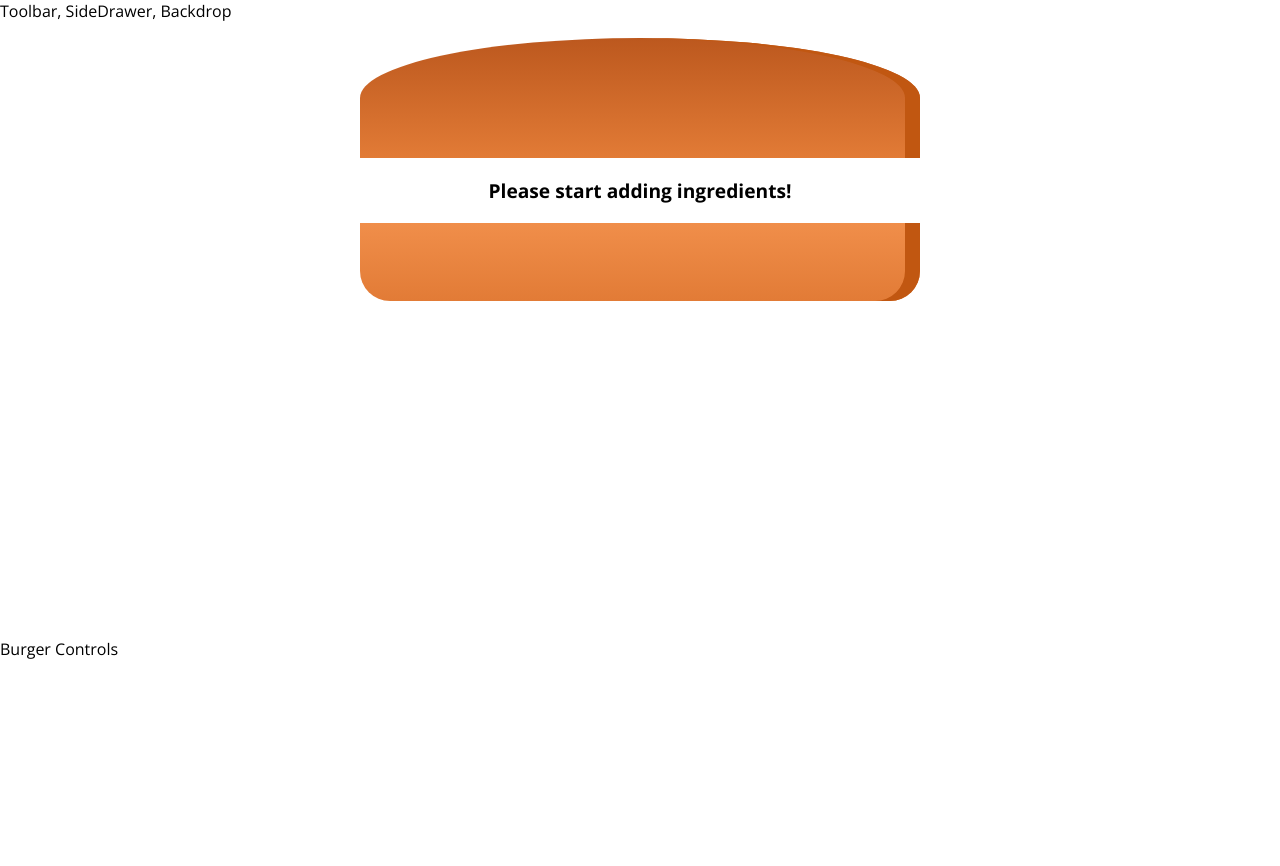
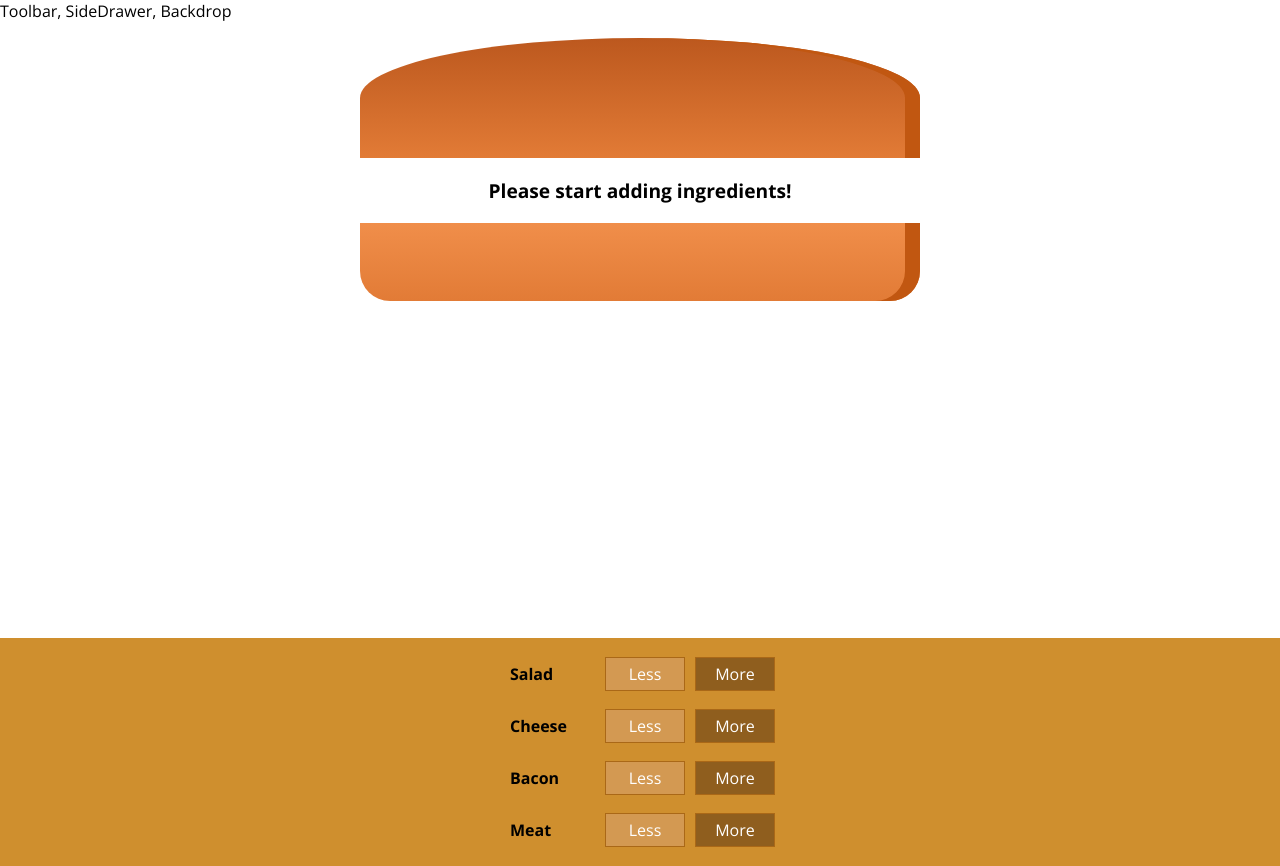
Before and after one commit to emmanuelkamala/my-burger, a React (Create React App) app: page / in a window 1280 px wide. Before the commit the page ends 800 px from the top, so only its background shows below. Built offline with nearby package versions, Linux system fonts and the light colour scheme.

Commit message:
Add burger controls to the app

```diff
--- /dev/null
+++ b/src/components/Burger/BuildControls/BuildControls.js
@@ -0,0 +1,20 @@
+import React from 'react';
+import styles from './BuildControls.module.css';
+import Controls from './Controls/Controls';
+
+const burgerControls = [
+  {label: 'Salad', type: 'salad'},
+  {label: 'Cheese', type: 'cheese'},
+  {label: 'Bacon', type: 'bacon'},
+  {label: 'Meat', type: 'meat'},
+]
+
+const buildControls = ( props ) => (
+    <div className={styles.BuildControls}>
+      {burgerControls.map(ctrl => (
+        <Controls key={ctrl.label} label={ctrl.label} />
+      ))}
+    </div>
+  )
+
+export default buildControls;
--- /dev/null
+++ b/src/components/Burger/BuildControls/BuildControls.module.css
@@ -0,0 +1,10 @@
+.BuildControls {
+  width: 100%;
+  background-color: #CF8F2E;
+  display: flex;
+  flex-flow: column;
+  align-items: center;
+  box-shadow: 0 2px 1px #cccccc;
+  margin: auto;
+  padding: 10px 0;
+}
--- /dev/null
+++ b/src/components/Burger/BuildControls/Controls/Controls.js
@@ -0,0 +1,12 @@
+import React from 'react';
+import styles from './Controls.module.css';
+
+const controls = ( props ) => (
+    <div className={styles.Controls}>
+      <div className={styles.Label}>{props.label}</div>
+      <button className={styles.Less}>Less</button>
+      <button className={styles.More}>More</button>
+    </div>
+  )
+
+export default controls;
--- /dev/null
+++ b/src/components/Burger/BuildControls/Controls/Controls.module.css
@@ -0,0 +1,56 @@
+.Controls {
+  display: flex;
+  justify-content: space-between;
+  align-items: center;
+  margin: 5px 0;
+}
+
+.Controls button {
+  display: block;
+  font: inherit;
+  padding: 5px;
+  margin: 0 5px;
+  width: 80px;
+  border: 1px solid #AA6817;
+  cursor: pointer;
+  outline: none;
+}
+
+.Controls button:disabled {
+  background-color: #AC9980;
+  border: 1px solid #7E7365;
+  color: #ccc;
+  cursor: default;
+}
+
+.Controls button:hover:disabled {
+  background-color: #AC9980;
+  color: #ccc;
+  cursor: not-allowed;
+}
+
+.Label {
+  padding: 10px;
+  font-weight: bold;
+  width: 80px;
+}
+
+.Controls .Less {
+  background-color: #D39952;
+  color: white;
+}
+
+.Controls .More {
+  background-color: #8F5E1E;
+  color: white;
+}
+
+.Controls .Less:hover, .BuildControl .Less:active {
+  background-color: #DAA972;
+  color: white;
+}
+
+.Controls .More:hover,.Controls .More:active {
+  background-color: #99703F;
+  color: white;
+}
--- a/src/containers/BurgerBuilder/BurgerBuilder.js
+++ b/src/containers/BurgerBuilder/BurgerBuilder.js
@@ -1,5 +1,6 @@
 import React, { Component } from 'react';
 import Burger from '../../components/Burger/Burger';
+import BuildControls from '../../components/Burger/BuildControls/BuildControls'
 
 class BurgerBuilder extends Component {
   state = {
@@ -15,7 +16,7 @@
     return (
       <React.Fragment>
         <Burger ingredients={this.state.ingredients} />
-        <div>Burger Controls</div>
+        <BuildControls />
       </React.Fragment>
     )
   }
```
